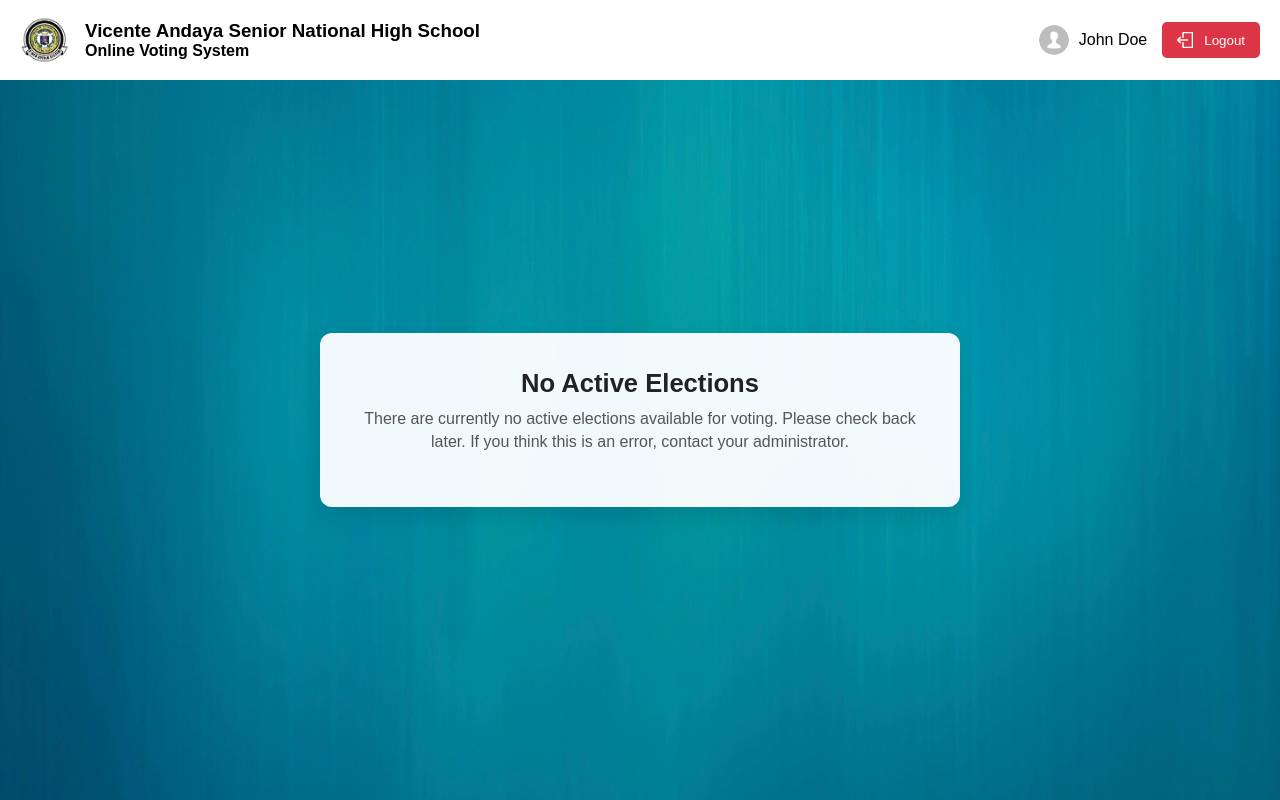
After one commit to mokuken/Client-Three-System, a Flask app: page /voter/select in a window 1280 px wide. The commit adds this page. Run offline with Flask 3, Linux system fonts and the light colour scheme; data comes from the database, SQL or seed files in the repository; both versions use the stored data as it was after the commit.

Commit message:
feat: add voter selection page and update navigation for voter and admin logins

```diff
--- a/run.py
+++ b/run.py
@@ -94,7 +94,7 @@ def voter_login():
             flash('Invalid school ID or password')
             return redirect(url_for('voter_login'))
         flash('Voter logged in successfully')
-        return redirect(url_for('voter_vote'))
+        return redirect(url_for('voter_select'))
     return render_template('voter/login.html')
 
 
@@ -134,6 +134,16 @@ def voter_register():
 def voter_vote():
     # Simple landing page after successful voter login
     return render_template('voter/vote.html')
+
+
+@app.route('/voter/select')
+def voter_select():
+    # list elections for voter to choose from
+    try:
+        elections = Election.query.order_by(Election.start_date.desc()).all()
+    except Exception:
+        elections = []
+    return render_template('voter/select_election.html', elections=elections)
 
 
 @app.route('/admin/login', methods=['GET', 'POST'])
--- /dev/null
+++ b/templates/voter/select_election.html
@@ -0,0 +1,145 @@
+<!DOCTYPE html>
+<html lang="en">
+<head>
+    <meta charset="UTF-8">
+    <meta name="viewport" content="width=device-width, initial-scale=1.0">
+    <title>Document</title>
+</head>
+<style>
+    * {
+        box-sizing: border-box;
+        margin: 0;
+        padding: 0;
+    }
+    body {
+        font-family: Arial, sans-serif;
+        background-color: #f4f4f4;
+        height: 100vh;
+        background-image: url("{{ url_for('static', filename='images/base-bg.png') }}");
+        background-size: cover;
+        background-position: center;
+        background-attachment: fixed; /* keeps it frozen while scrolling */
+    }
+    .navbar {
+        background-color: #fff;
+        color: #000;
+        height: 10vh;
+        padding: 10px 20px;
+        position: sticky;
+        top: 0;
+        z-index: 1000;
+        display: flex;
+        align-items: center;
+        justify-content: space-between;
+    }
+    .brand {
+        display: flex;
+        align-items: center;
+        gap: 15px;
+    }
+
+    .user {
+        display: flex;
+        align-items: center;
+    }
+
+    .main {
+        display: flex;
+        justify-content: center;
+        padding: 20px;
+    }
+    .container {
+        max-width: 900px;
+        width: 100%;
+        padding: 20px;
+    }
+    .no-voting {
+        display: flex;
+        justify-content: center;
+        align-items: center;
+        min-height: calc(80vh - 40px);
+    }
+    .no-voting__card {
+        background: rgba(255,255,255,0.95);
+        border-radius: 12px;
+        box-shadow: 0 8px 24px rgba(0,0,0,0.12);
+        padding: 36px 28px;
+        text-align: center;
+        max-width: 640px;
+        width: 100%;
+        backdrop-filter: blur(4px);
+    }
+    .no-voting__card h2 {
+        font-size: 1.6rem;
+        color: #222;
+        margin-bottom: 10px;
+    }
+    .no-voting__card p {
+        color: #555;
+        line-height: 1.4;
+        margin-bottom: 18px;
+    }
+    .no-voting__actions {
+        display: flex;
+        gap: 12px;
+        justify-content: center;
+        flex-wrap: wrap;
+    }
+    .btn {
+        display: inline-flex;
+        align-items: center;
+        gap: 8px;
+        padding: 10px 16px;
+        border-radius: 8px;
+        border: none;
+        cursor: pointer;
+        font-weight: 600;
+    }
+    .btn--primary {
+        background: #0d6efd;
+        color: #fff;
+    }
+    .btn--secondary {
+        background: transparent;
+        color: #0d6efd;
+        border: 1px solid rgba(13,110,253,0.18);
+    }
+    @media (max-width: 480px) {
+        .no-voting__card { padding: 24px 16px; }
+        .no-voting__card h2 { font-size: 1.25rem; }
+    }
+</style>
+<body>
+    <div class="navbar">
+        <div class="brand">
+            <img src="{{ url_for('static', filename='images/logo.png') }}" style="width: 50px;" alt="Logo" class="logo">
+            <div class="brand-name">
+                <h3>Vicente Andaya Senior National High School</h3>
+                <h4>Online Voting System</h4>
+            </div>
+        </div>
+        <div class="user">
+            <img src="{{ url_for('static', filename='images/profile.png') }}" style="width: 30px; border-radius: 50%;" alt="User" class="user-icon">
+            <span class="username" style="margin-left: 10px;">John Doe</span>
+            <div class="logout">
+                <form id="logoutFormVote" method="post" action="{{ url_for('logout') }}" style="display:inline; margin-left:15px;">
+                    <button type="submit" style="padding: 10px 15px; background: #dc3545; color: white; border: none; border-radius: 5px; cursor: pointer; display:inline-flex; align-items:center; gap:6px;">
+                        <img src="{{ url_for('static', filename='images/logout.png') }}" style="width: 16px; vertical-align: middle; margin-right: 5px;" alt="Logout Icon">
+                        Logout
+                    </button>
+                </form>
+            </div>
+        </div>
+    </div>
+    <div class="main">
+        <div class="container">
+            <div class="no-voting" role="status" aria-live="polite">
+                <div class="no-voting__card">
+                    <h2>No Active Elections</h2>
+                    <p>There are currently no active elections available for voting. Please check back later. If you think this is an error, contact your administrator.</p>
+                </div>
+            </div>
+        </div>
+    </div>
+</body>
+</html>
```
Also changed, not shown: templates/admin/login.html (+20 -0 lines), templates/voter/login.html (+20 -0 lines), instance/app.db.
